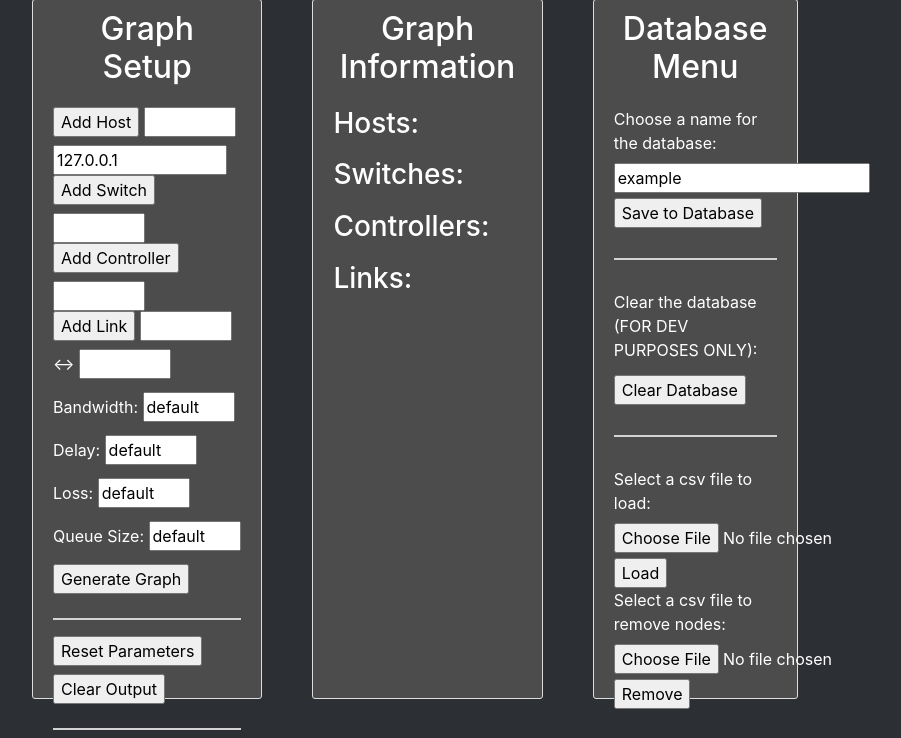
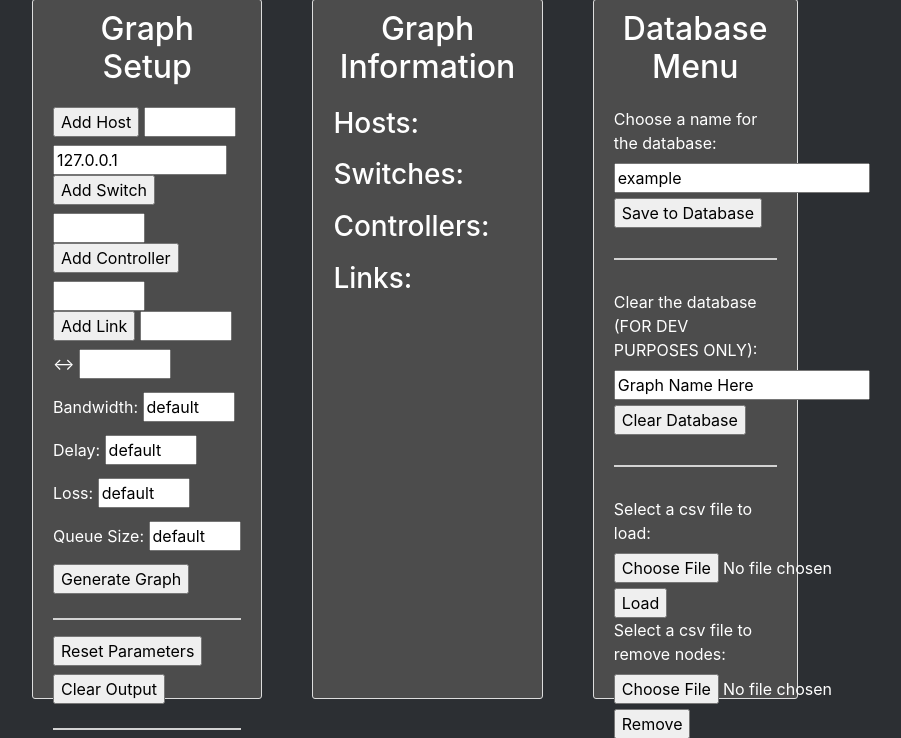
Before and after one commit to milobyte/MiniGNC-2, a Django app: page / in a window 1280 px wide. Shown: the part 91-829 px from the top of the page, without its empty margins (68-969 px from the left). Run offline with Django 3.2, Linux system fonts and the light colour scheme; some libraries are stand-ins or nearby versions.

Commit message:
Added specification field for db deletion

```diff
--- a/mysite/gui/templates/gui/base.html
+++ b/mysite/gui/templates/gui/base.html
@@ -126,6 +126,7 @@
     </form>
     <form action="#" method="get">
         <label class="color">Clear the database (FOR DEV PURPOSES ONLY):</label>
+        <input type="text" value="Graph Name Here" id="clear_file_name" name="clear_file_name" />
         <input style="margin-top:5px" type="submit" value="Clear Database" name="clr_database">
     <hr style="height:2px; border-width:0; color:lightgray; background-color:lightgray; margin:30px 0px 30px">
     </form>
--- a/mysite/gui/views.py
+++ b/mysite/gui/views.py
@@ -129,11 +129,9 @@ def home(request):
 
     # This is the logic for when the clear database button is clicked
     elif request.GET.get('clr_database'):
-        result = buttons.clear_database()
-        # if result:
+        db_name = request.GET.get('clear_file_name')
+        result = buttons.clear_database(db_name)
         extra_text['ping'] = "Database has been cleared."
-        # else:
-        #     extra_text['ping'] = "Error occurred when attempting to clear database."
 
 
     # This is the logic for when the load_data button is clicked
```
